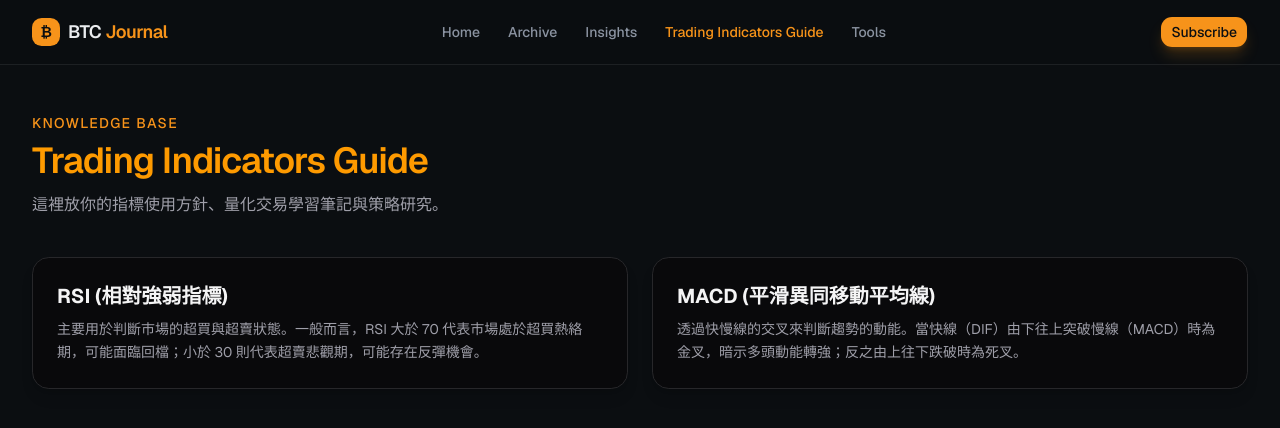
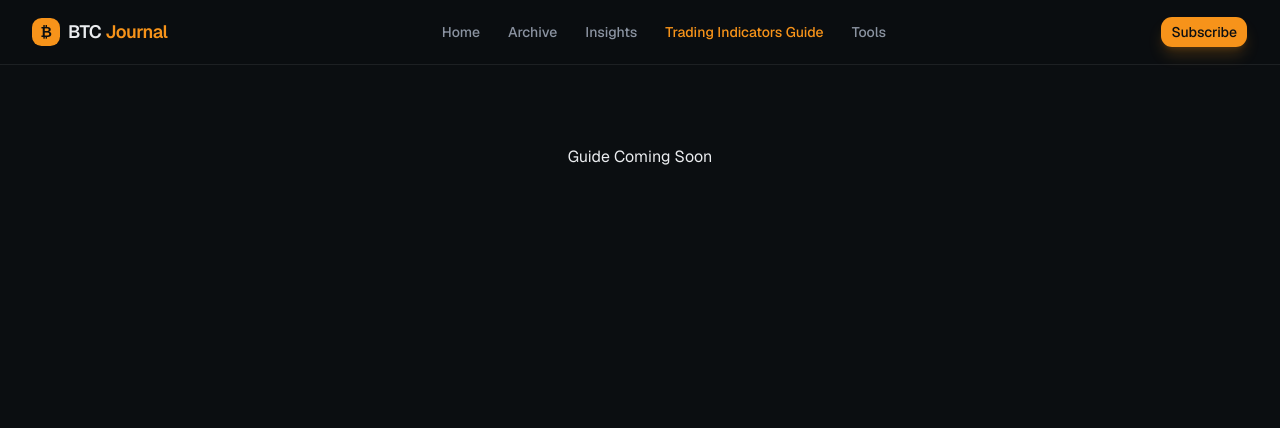
Before and after one commit to RainingRainen/btc-journal, a Next.js app: page / in a window 1280 px wide. Both pictures are taken after a click on the button "Trading Indicators Guide". Shown: the top 428 px of the page. Built offline with nearby package versions, Linux system fonts and the light colour scheme.

Commit message:
Update page.tsx

```diff
--- a/app/page.tsx
+++ b/app/page.tsx
@@ -4,8 +4,9 @@ import { useState } from "react"
 import { Navbar } from "@/components/navbar"
 import { WeeklyUpdates } from "@/components/weekly-updates"
 import { Indicators } from "@/components/indicators"
+import { PositionCalculator } from "@/components/position-calculator" // 確保有這一行
 
-type View = "home" | "indicators"
+type View = "home" | "Indicators" | "tools" | "guide"
 
 export default function Page() {
   const [view, setView] = useState<View>("home")
@@ -13,7 +14,14 @@ export default function Page() {
   return (
     <main className="min-h-screen bg-background text-foreground">
       <Navbar activeView={view} onNavigate={setView} />
-      {view === "home" ? <WeeklyUpdates /> : <Indicators />}
+
+      <div className="container mx-auto">
+        {/* 這裡最重要：確保判斷式跟 Navbar 傳過來的一模一樣 */}
+        {view === "home" && <WeeklyUpdates />}
+        {view === "Indicators" && <Indicators />}
+        {view === "tools" && <PositionCalculator />} {/* 這裡有寫嗎？ */}
+        {view === "guide" && <div className="py-20 text-center">Guide Coming Soon</div>}
+      </div>
     </main>
   )
 }
```
